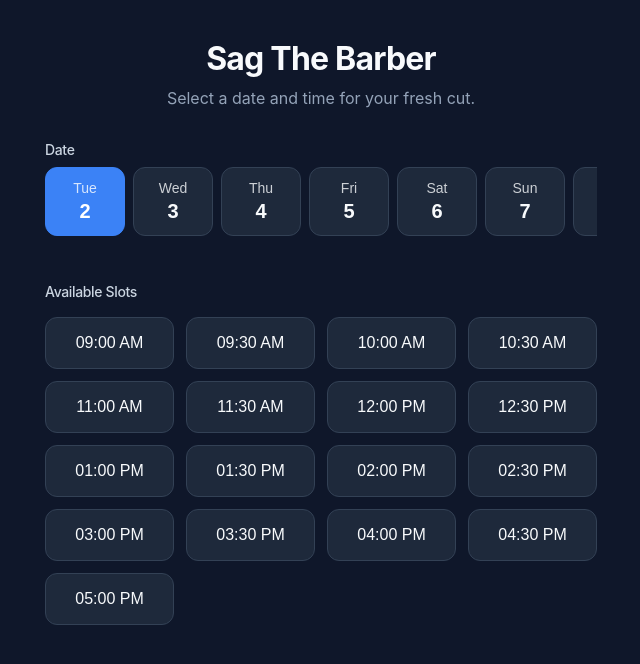
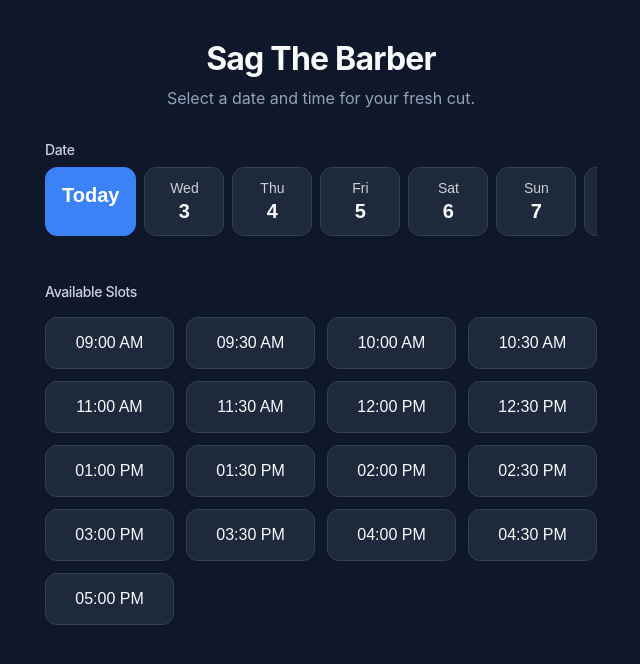
Before and after one commit to andrewkannan/thebarber, a Next.js app: page / in a window 1280 px wide. Shown: the top 664 px of the page, without its empty margins (319-959 px from the left). Built offline with nearby package versions, Linux system fonts and the light colour scheme; no server answers; the database is empty.

Commit message:
Update today's date to display as Today

```diff
--- a/src/app/page.js
+++ b/src/app/page.js
@@ -10,8 +10,8 @@ const generateDates = () => {
     d.setDate(today.getDate() + i);
     dates.push({
       dateObj: d,
-      day: d.toLocaleDateString('en-US', { weekday: 'short' }),
-      num: d.getDate(),
+      day: i === 0 ? '' : d.toLocaleDateString('en-US', { weekday: 'short' }),
+      num: i === 0 ? 'Today' : d.getDate(),
       fullString: d.toISOString().split('T')[0]
     });
   }
```
